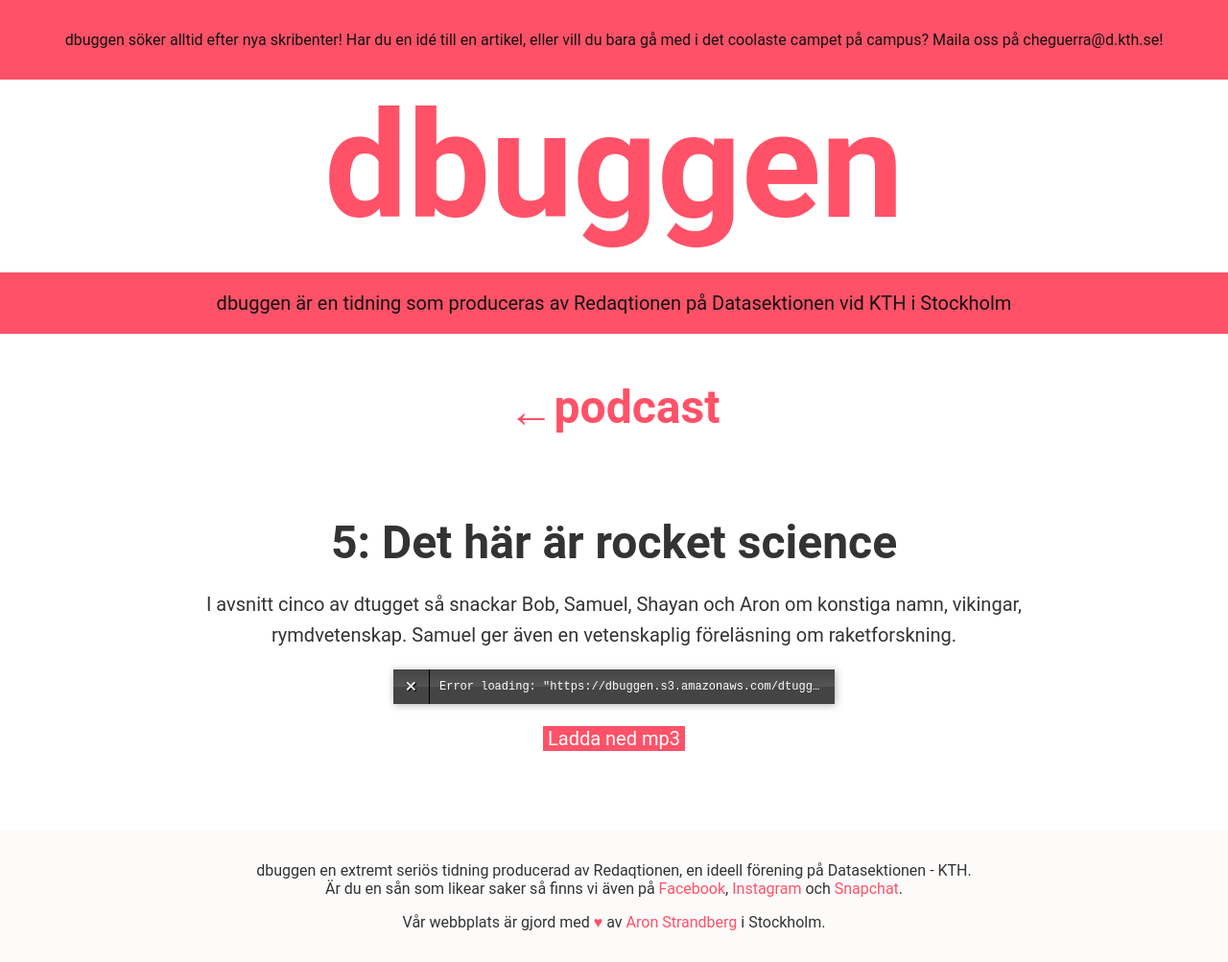
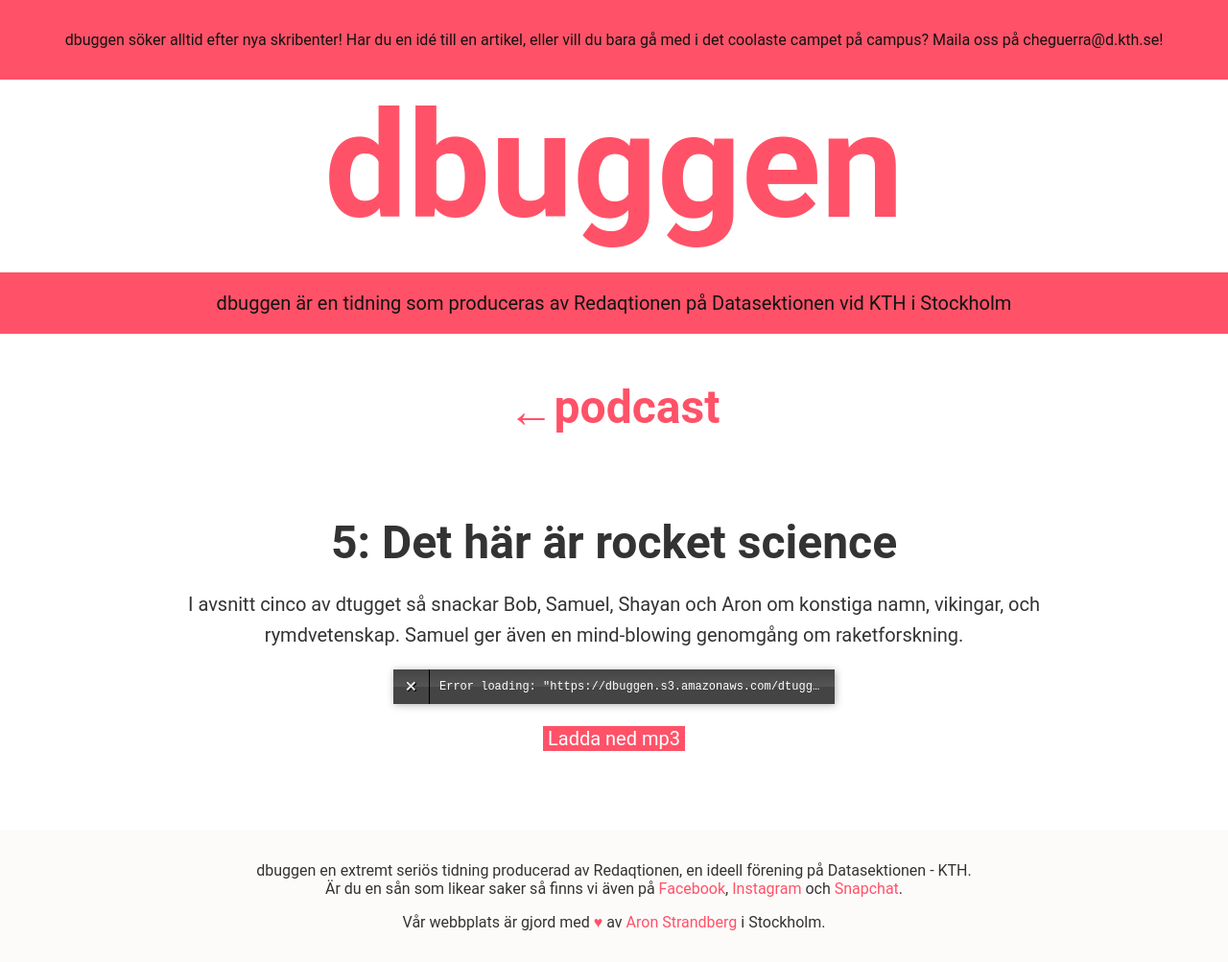
Before and after one commit to datasektionen/dbuggen, a Jekyll site: the page built from _posts/2016-11-02-dtugget-ep5.md, in a window 1280 px wide. Shown: the whole page at 96% size. Built offline with Jekyll 4.4.1, drawn with Linux system fonts in a browser that asks for light colours.

Commit message:
small episode fix

```diff
--- a/_posts/2016-11-02-dtugget-ep5.md
+++ b/_posts/2016-11-02-dtugget-ep5.md
@@ -5,7 +5,7 @@
 feed: dtugget
 link: "https://dbuggen.s3.amazonaws.com/dtugget/dtugget-cinco-v2.mp3"
 speaker: "Robin Gileborg, Samuel Hertzberg, Shayan Effati, Aron Strandberg"
-description: "I avsnitt cinco av dtugget så snackar Bob, Samuel, Shayan och Aron om konstiga namn, vikingar, rymdvetenskap. Samuel ger även en vetenskaplig föreläsning om raketforskning."
+description: "I avsnitt cinco av dtugget så snackar Bob, Samuel, Shayan och Aron om konstiga namn, vikingar, och rymdvetenskap. Samuel ger även en mind-blowing genomgång om raketforskning."
 duration: "75:52"
 keywords: "dbuggen, dtugget, datasektionen, öl"
 ---
@@ -16,7 +16,7 @@
   });
 </script>
 
-I avsnitt cinco av dtugget så snackar Bob, Samuel, Shayan och Aron om konstiga namn, vikingar, rymdvetenskap. Samuel ger även en vetenskaplig föreläsning om raketforskning.
+I avsnitt cinco av dtugget så snackar Bob, Samuel, Shayan och Aron om konstiga namn, vikingar, och rymdvetenskap. Samuel ger även en mind-blowing genomgång om raketforskning.
 
 <audio src="{{ page.link }}" preload="auto"></audio>
 
```
